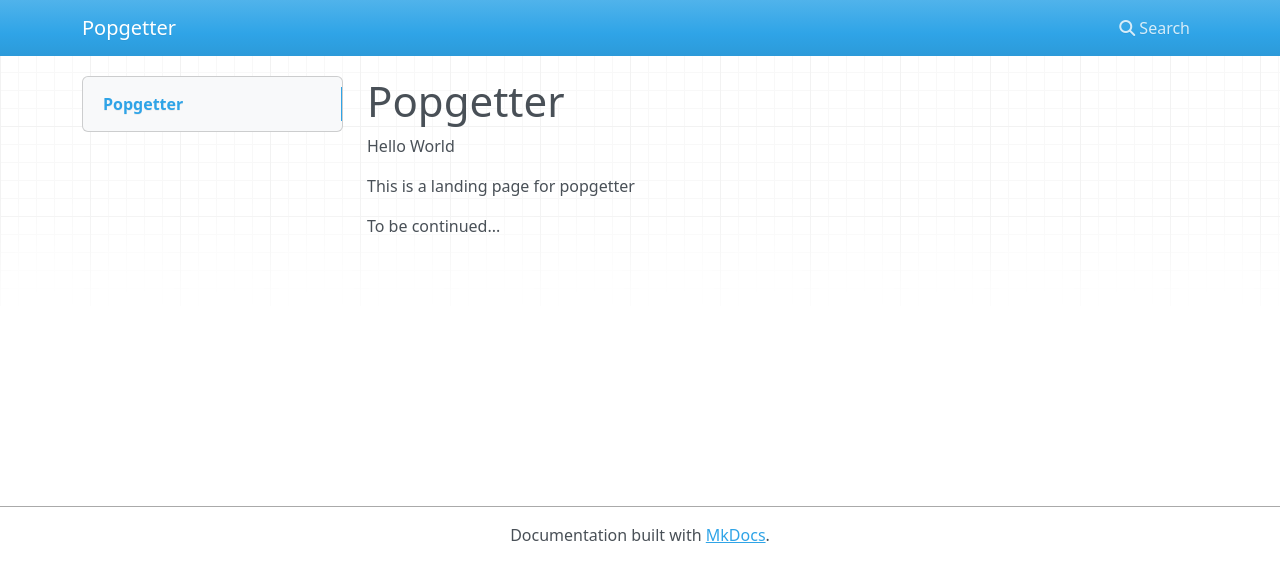
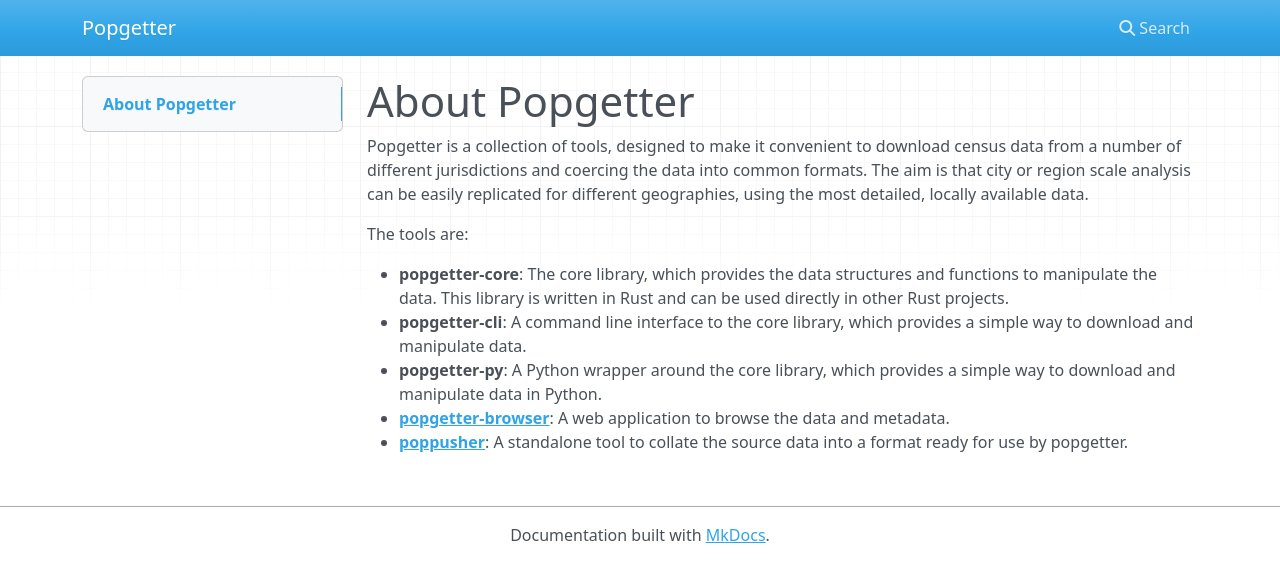
Before and after one commit to Urban-Analytics-Technology-Platform/popgetter, an MkDocs documentation site: the page built from docs/index.md, in a window 1280 px wide. Shown: the top 582 px of the page. Built offline with MkDocs 1.6.1, drawn with Linux system fonts in a browser that asks for light colours; nearby versions of some CDN libraries.

Commit message:
Add minimal content for landing page

```diff
--- a/docs/index.md
+++ b/docs/index.md
@@ -1,7 +1,11 @@
-# Popgetter
+# About Popgetter
 
-Hello World
+Popgetter is a collection of tools, designed to make it convenient to download census data from a number of different jurisdictions and coercing the data into common formats. The aim is that city or region scale analysis can be easily replicated for different geographies, using the most detailed, locally available data.
 
-This is a landing page for popgetter
+The tools are:
 
-To be continued...
+- **popgetter-core**: The core library, which provides the data structures and functions to manipulate the data. This library is written in Rust and can be used directly in other Rust projects.
+- **popgetter-cli**: A command line interface to the core library, which provides a simple way to download and manipulate data.
+- **popgetter-py**: A Python wrapper around the core library, which provides a simple way to download and manipulate data in Python.
+- **[popgetter-browser](projects/popgetter-browser/)**: A web application to browse the data and metadata.
+- **[poppusher](projects/poppusher/)**: A standalone tool to collate the source data into a format ready for use by popgetter.
```
